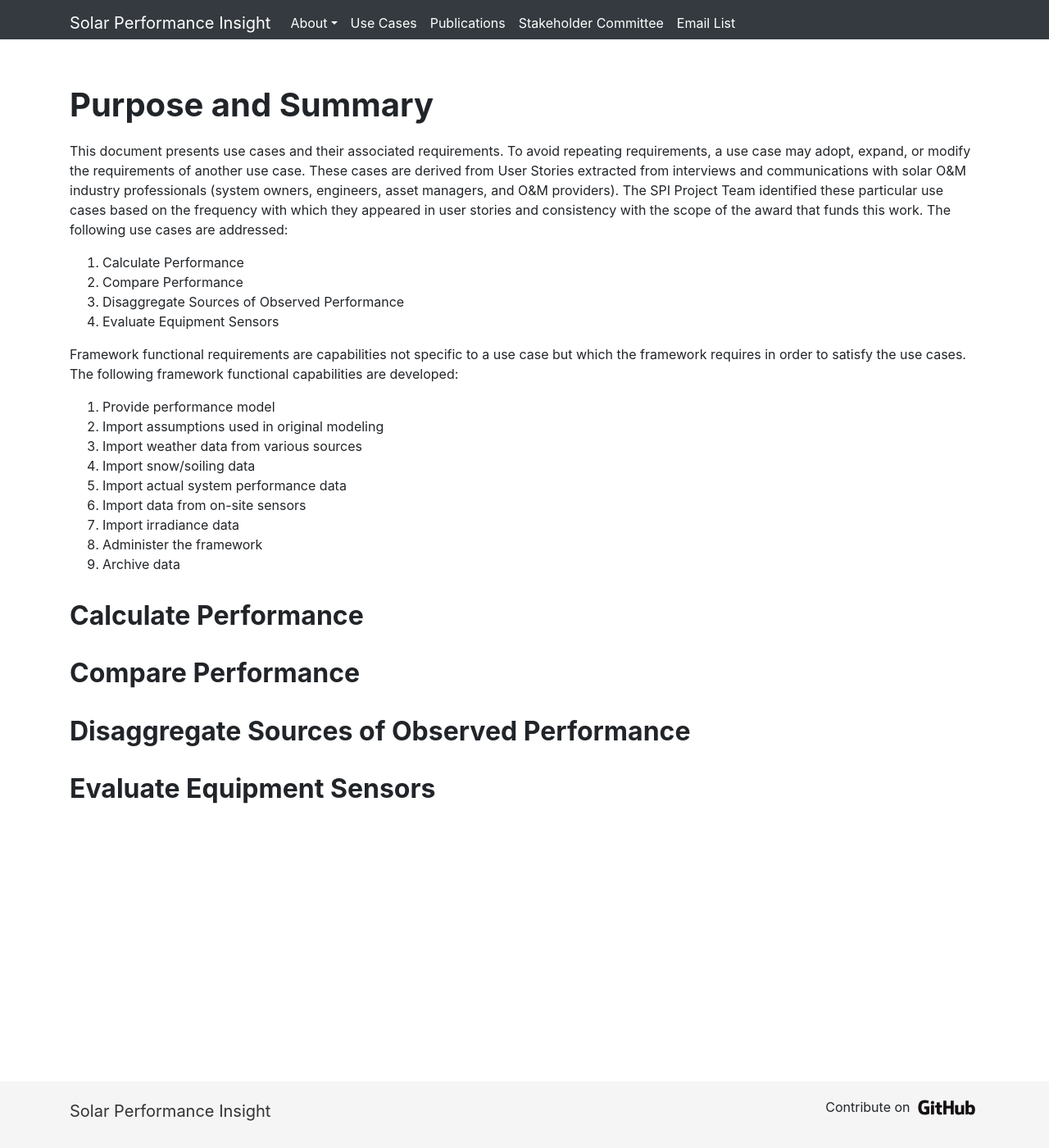
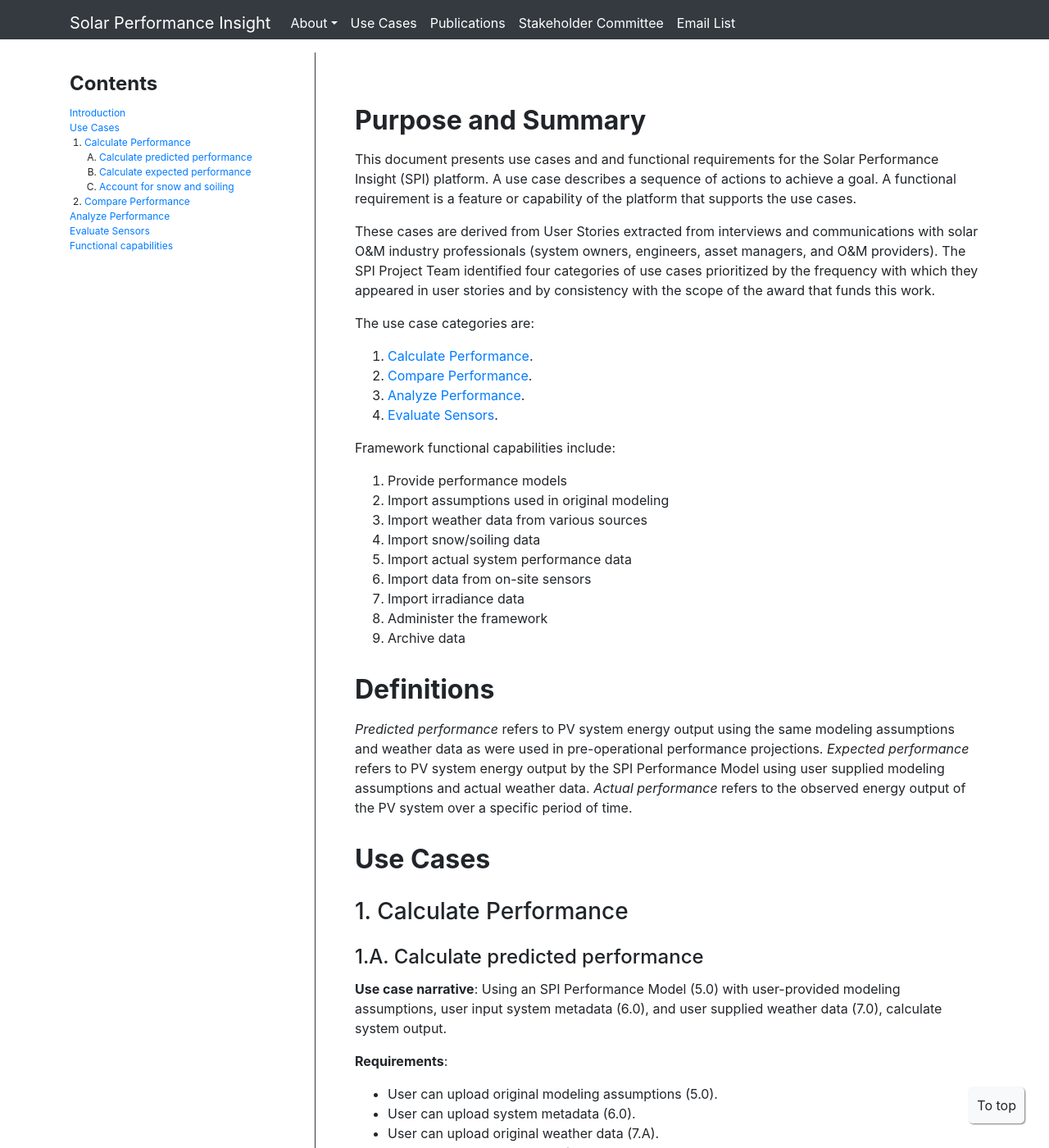
Before and after one commit to SolarPerformanceInsight/SolarPerformanceInsight.github.io, a Jekyll site: the page built from usecases.md, in a window 1280 px wide and 1400 px high. Shown: the whole window at 82% size. Built offline with Jekyll 4.4.1, drawn with Linux system fonts in a browser that asks for light colours; some of the changed text lies outside the part shown.

Commit message:
first use case, add to_top and sidebar

```diff
--- /dev/null
+++ b/_includes/to_top.html
@@ -0,0 +1 @@
+<a href="#"><button id="to-top" class="btn btn-light" title="Go to top">To top</button></a>
--- /dev/null
+++ b/_includes/usecase_sidebar.html
@@ -0,0 +1,23 @@
+<div class="contents-menu">
+<h2>Contents</h2>
+<ul class="contents-list">
+  <li><a href="#use-cases">Introduction</a></li>
+    <li><a href="#usecases">Use Cases</a></li>
+    <ol>
+      <li><a href="#calculateperformance">Calculate Performance</a></li>
+        <ol type="A">
+          <li><a href="#uc1a">Calculate predicted performance</a></li>
+          <li><a href="#uc1b">Calculate expected performance</a></li>
+          <li><a href="#uc1c">Account for snow and soiling</a></li>
+        </ol>
+      <li><a href="#compareperformance">Compare Performance</a></li>
+      </ol>
+      <li><a href="#analyzeperformance">Analyze Performance</a></li>
+      </ol>
+      <li><a href="#evaluatesensors">Evaluate Sensors</a></li>
+      </ol>
+  <li><a href="#capabilities">Functional capabilities</a></li>
+    <ol start="5">
+    </ol>
+</ul>
+</div>
--- a/usecases.md
+++ b/usecases.md
@@ -1,25 +1,32 @@
 ---
 layout: base
 permalink: /usecases/
+sidebar: usecase_sidebar.html
 title: Use Cases
 ---
-# Purpose and Summary
 
-This document presents use cases and their associated requirements. To avoid repeating requirements,
- a use case may adopt, expand, or modify the requirements of another use case. These cases are derived
- from User Stories extracted from interviews and communications with solar O&M industry professionals
- (system owners, engineers, asset managers, and O&M providers). The SPI Project Team identified these
- particular use cases based on the frequency with which they appeared in user stories and consistency
- with the scope of the award that funds this work. The following use cases are addressed:
+{% include to_top.html %}
 
-1. Calculate Performance
-2. Compare Performance
-3. Disaggregate Sources of Observed Performance
-4. Evaluate Equipment Sensors
+## Purpose and Summary {#purpose}
+{: .anchor }
+This document presents use cases and and functional requirements for the Solar Performance
+Insight (SPI) platform. A use case describes a sequence of actions to achieve a goal. A functional
+requirement is a feature or capability of the platform that supports the use cases.
 
-Framework functional requirements are capabilities not specific to a use case but which the framework
- requires in order to satisfy the use cases. The following framework functional capabilities are developed:
-5. Provide performance model
+These cases are derived from User Stories extracted from interviews and communications with solar
+O&M industry professionals (system owners, engineers, asset managers, and O&M providers). The SPI
+Project Team identified four categories of use cases prioritized by the frequency with which they
+appeared in user stories and by consistency with the scope of the award that funds this work.
+
+The use case categories are:
+
+1. [Calculate Performance](#calculateperformance).
+2. [Compare Performance](#compareperformance).
+3. [Analyze Performance](#analyzeperformance).
+4. [Evaluate Sensors](#evaluatesensors).
+
+Framework functional capabilities include:
+5. Provide performance models
 6. Import assumptions used in original modeling
 7. Import weather data from various sources
 8. Import snow/soiling data
@@ -29,11 +36,60 @@ Framework functional requirements are capabilities not specific to a use case bu
 12. Administer the framework
 13. Archive data
 
+## Definitions
 
-## Calculate Performance
+*Predicted performance* refers to PV system energy output using the same modeling assumptions
+ and weather data as were used in pre-operational performance projections.
+*Expected performance* refers to PV system energy output by the SPI Performance Model using
+user supplied modeling assumptions and actual weather data.
+*Actual performance* refers to the observed energy output of the PV system over a specific period of time.
 
-## Compare Performance
+## Use Cases {#usecases}
 
-## Disaggregate Sources of Observed Performance
+### 1. Calculate Performance {#calculateperformance}
 
-## Evaluate Equipment Sensors
+#### 1.A. Calculate predicted performance {#uc1a}
+
+**Use case narrative**: Using an SPI Performance Model (5.0) with user-provided modeling assumptions,
+user input system metadata (6.0), and user supplied weather data (7.0), calculate system output.
+
+**Requirements**:
+
+- User can upload original modeling assumptions (5.0).
+- User can upload system metadata (6.0).
+- User can upload original weather data (7.A).
+- Framework executes the performance model.
+- Framework provides a report for download, or returns model output via the API.
+
+#### 1.B. Calculate expected performance {#uc1b}
+
+**Use case narrative**: Using the SPI Performance Model (5.0) with user-provided modeling assumptions,
+user input system metadata (6.0), user-uploaded actual weather data (7.C) and user-selected data quality checks (X.0),
+calculate system output.
+
+**Requirements**:
+- User can upload modeling assumptions (5.0)
+- User can upload system metadata (6.0)
+- User can upload actual weather data (7.C).
+- User can select data quality checks to be applied to uploaded weather data.
+- Framework applies data quality checks.
+- Framework executes the performance model.
+- Framework provides a report for download, or returns model output via the API.
+
+#### 1.C. Account for snow and soiling {#uc1c}
+
+**Use case narrative**: Snow and soiling are two key, user-identified external factors that affect
+ actual performance and should be accounted for by SPI performance models. The platform should be
+ able to accept snow or soiling data, or data from which quantities for modeling snow
+ and soiling effects can be inferred (8.0)
+
+**Requirements**:
+- User uploads snow/soiling data.
+- Framework translates user data to factors affecting modeled performance.
+
+
+## 2. Compare Performance {#compareperformance}
+
+## 3. Analyze Performance {#analyzeperformance}
+
+## 4. Evaluate Sensors {#evaluatesensors}
```
